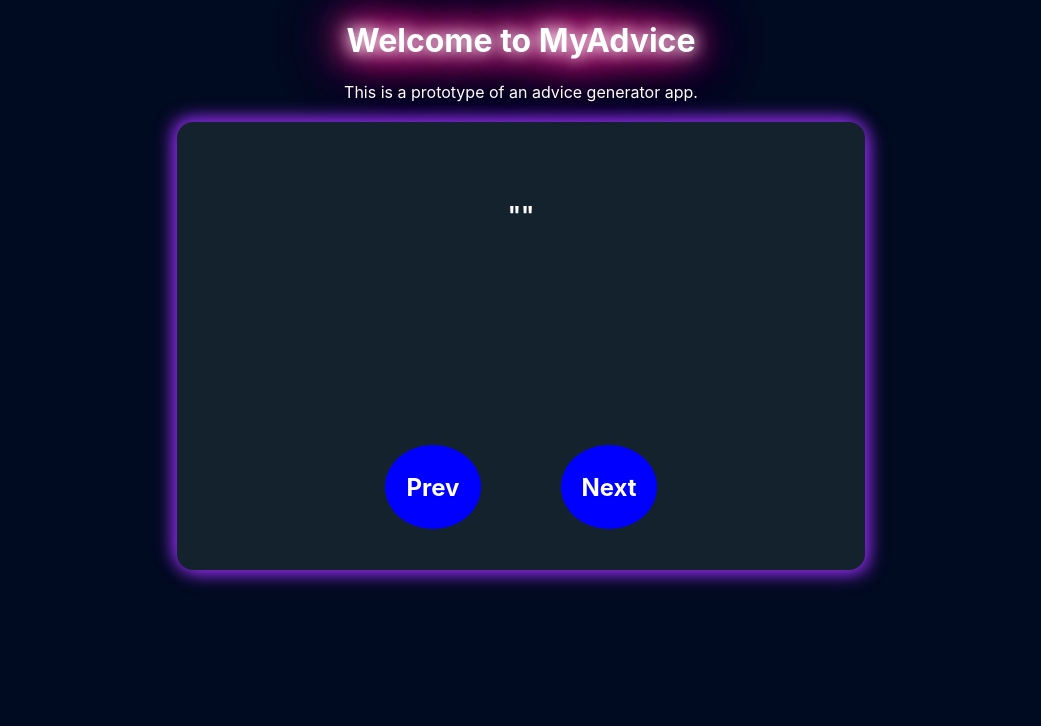
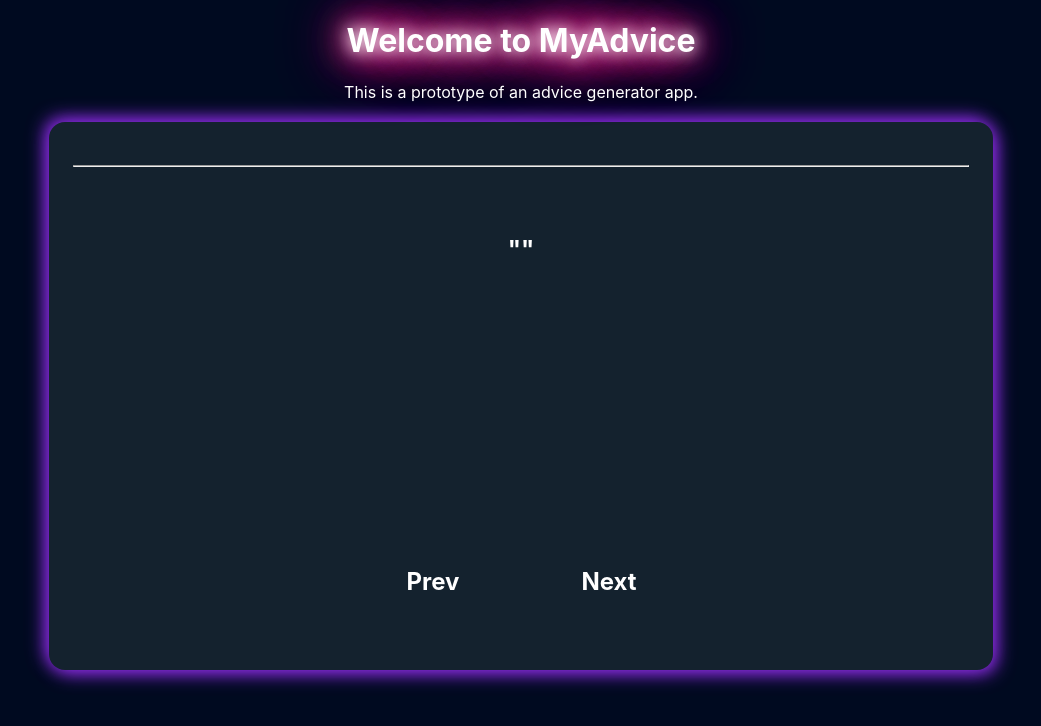
Before and after one commit to Ven1204/advice-generator-app, a React (Create React App) app: page / in a window 1280 px wide. Shown: the top 726 px of the page, without its empty margins (119-1160 px from the left). Built offline with nearby package versions, Linux system fonts and the light colour scheme; no server answers.

Commit message:
modified files

```diff
--- a/src/components/advice page/advice.js
+++ b/src/components/advice page/advice.js
@@ -58,7 +58,7 @@ class Advice extends Component {
             <div className='advice-title-section'>
               <h3>{title}</h3>
             </div>
-
+            <hr />
             <div className='advice-content-section'>
               <h2>"{content}"</h2>
             </div>
--- a/src/components/advice page/advice.scss
+++ b/src/components/advice page/advice.scss
@@ -4,8 +4,8 @@
 }
 
 .card {
-  width: 50%;
-  height: 400px;
+  width: 70%;
+  height: 500px;
   background-color: rgb(20, 34, 46);
   text-align: center;
   padding: 24px;
@@ -31,6 +31,7 @@
   padding: 16px;
   color: white;
   text-overflow: ellipsis;
+  margin-top: 32px;
 }
 
 .advice-title-section {
@@ -41,5 +42,5 @@
 }
 
 .img-section {
-
+  height: fit-content;
 }
--- a/src/components/reload/reload.js
+++ b/src/components/reload/reload.js
@@ -2,13 +2,23 @@ import React from "react";
 import './reload.scss';
 
 function Reload () {
+  function handlePrevious(e) {
+    e.preventDefault();
+    console.log("previous")
+  }
+
+  function handleNext(e) {
+    e.preventDefault();
+    console.log("Next")
+  }
+
   return(
     <div className="buttons">
       <div className="previous">
-        <h2>Prev</h2>
+        <h2 onClick={handlePrevious}>Prev</h2>
       </div>
       <div className="next">
-        <h2>Next</h2>
+        <h2 onClick={handleNext}>Next</h2>
       </div>
 
     </div>
--- a/src/components/reload/reload.scss
+++ b/src/components/reload/reload.scss
@@ -5,17 +5,20 @@
 }
 
 .previous {
-  background-color: blue;
+
   margin-right: 40px;
   padding: 8px;
   width: 80px;
   height: auto;
   border-radius: 50%;
   cursor: pointer;
+    :hover{
+    opacity: 0.5;
+  }
 }
 
 .next {
-  background-color: blue;
+
   margin-left: 40px;
   padding: 8px;
   width: 80px;
@@ -23,7 +26,6 @@
   border-radius: 50%;
   cursor: pointer;
   :hover{
-    background-color: blue;
     opacity: 0.5;
   }
 }
```
